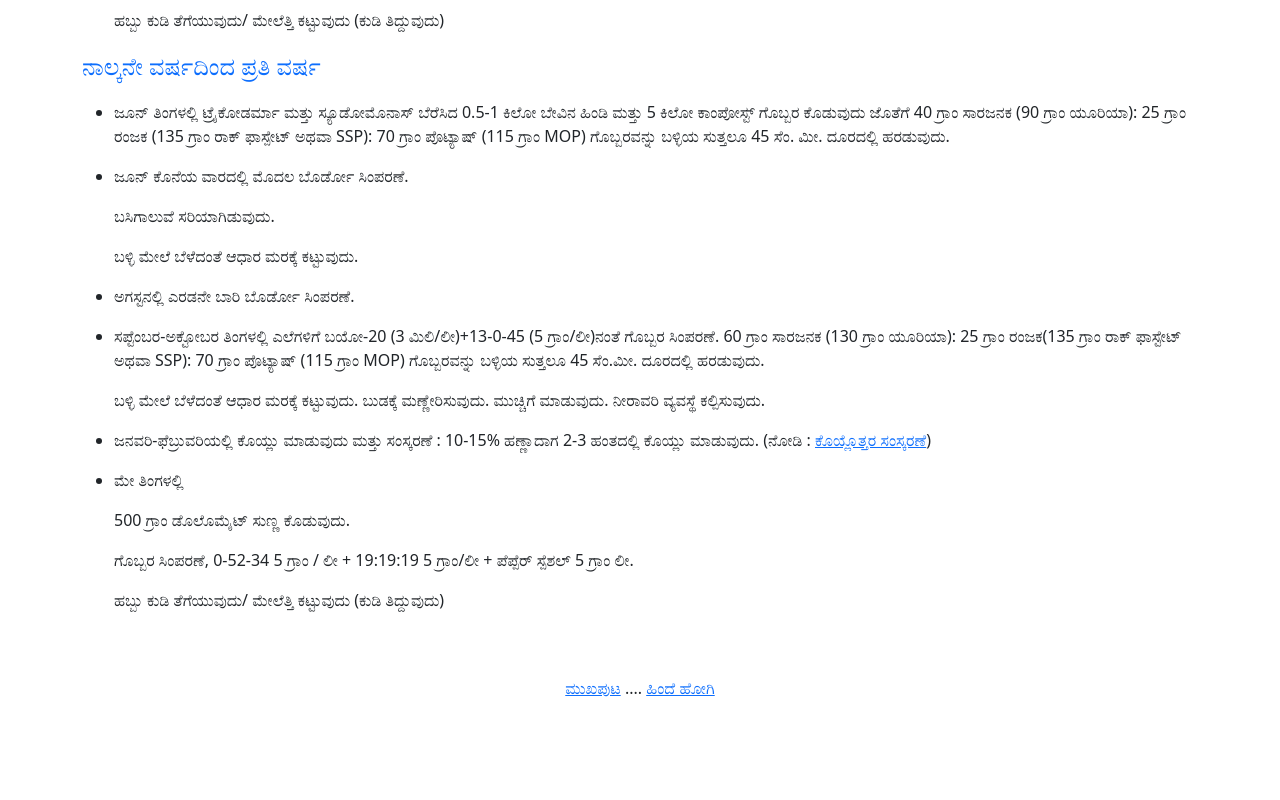
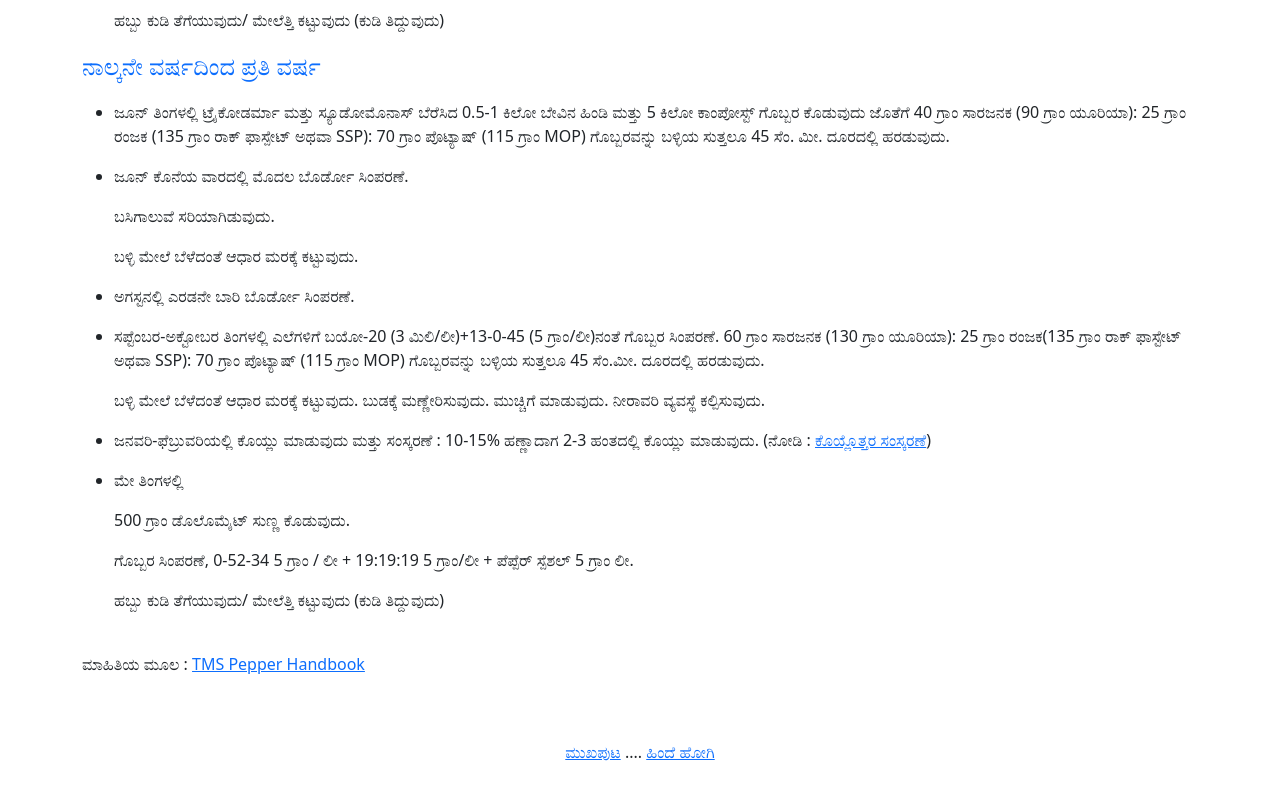
Before and after one commit to thotagara/thotagara.github.io, a plain HTML site: page pkg_of_practice/main_practices.html in a window 1280 px wide. Shown: the part 1930-2730 px from the top of the page. Before the commit the page ends 2694 px from the top, so only its background shows below. Drawn offline with nearby package versions, Linux system fonts and the light colour scheme.

Commit message:
source of information added

```diff
--- a/pkg_of_practice/main_practices.html
+++ b/pkg_of_practice/main_practices.html
@@ -12,7 +12,7 @@
 <body>
 <section name="1st year">
   <div class="container">
-	  <p class="text-primary fs-4"> ಮೊದಲ ವರ್ಷ : </p>
+    <p class="text-primary fs-4"> ಮೊದಲ ವರ್ಷ : </p>
     <p class="text-primary fs-6">ನಾಟಿ ಕ್ರಮ : </p>
     <p>ಮೇ ತಿಂಗಳಲ್ಲಿ, ಅಡಿಕೆ ಮರದಿಂದ 30 ಸೆಂ. ಮೀ. ದೂರದಲ್ಲಿ 45 ಸೆಂ.ಮೀ. ಘನಾಕಾರದ ಗುಂಡಿ ತೆಗೆದು ಮೇಲ್ಮಣ್ಣು, 5 ಕೆ.ಜಿ. ಕೊಟ್ಟಿಗೆ ಗೊಬ್ಬರ 150 ಗ್ರಾಂ ರಾಕ್ ಫಾಸ್ಪೇಟ್, 500 ಗ್ರಾಂ ಬೇವಿನ ಹಿಂಡಿ ಮತ್ತು 50 ಗ್ರಾಂ ಟ್ರೈಕೋ ಡರ್ಮ್‌ವನ್ನು ಹಾಕಿ ಮುಚ್ಚಬೇಕು.</p>
     <p>ಮಳೆ ಗಾಲ ಪ್ರಾರಂಭವಾದೊಡನೆ (ಜೂನ್ ಮೊದಲನೇ ವಾರ) ಬೇರು ಕೊಟ್ಟಿರುವ ಕುಡಿಯನ್ನು ನಾಟಿ ಮಾಡಬೇಕು. </p>
@@ -32,12 +32,10 @@
     <br/>
     <p> ನೀರಾವರಿ ವ್ಯವಸ್ಥೆ ಕಲ್ಪಿಸುವುದು. </p>
     <p> ಮೇ ತಿಂಗಳಲ್ಲಿ 250 ಗ್ರಾಂ ಡೊಲೊಮೈಟ್ ಸುಣ್ಣ ಕೊಡುವುದು. </p>
-	          <div class="bg-info text-center fs-5">
-          <p> -: <strong>ಗಮನಿಸಿ</strong> :-</p>
-          <p>ತೋಟದಲ್ಲಿ ಅಂತರ್ಗತ ಬಸಿಗಾಲುವೆ (ಡೈನೇಜ್) ವ್ಯವಸ್ಥೆ ಇದ್ದಲ್ಲಿ ಕನಿಷ್ಠ ಒಂದು ಅಡಿಯ ತೆರೆದ ಬಸಿಗಾಲುವೆ ಅವಶ್ಯ. </p>
-        </div>
-
-
+    <div class="bg-info text-center fs-5">
+      <p> -: <strong>ಗಮನಿಸಿ</strong> :-</p>
+      <p>ತೋಟದಲ್ಲಿ ಅಂತರ್ಗತ ಬಸಿಗಾಲುವೆ (ಡೈನೇಜ್) ವ್ಯವಸ್ಥೆ ಇದ್ದಲ್ಲಿ ಕನಿಷ್ಠ ಒಂದು ಅಡಿಯ ತೆರೆದ ಬಸಿಗಾಲುವೆ ಅವಶ್ಯ. </p>
+    </div>
   </div>
 </section>
 <section name="2nd year">
@@ -129,14 +127,16 @@
         <p> 500 ಗ್ರಾಂ ಡೊಲೊಮೈಟ್ ಸುಣ್ಣ ಕೊಡುವುದು. </p>
         <p>ಗೊಬ್ಬರ ಸಿಂಪರಣೆ, 0-52-34 5 ಗ್ರಾಂ / ಲೀ   + 19:19:19  5 ಗ್ರಾಂ/ಲೀ  + ಪೆಪ್ಪೆರ್ ಸ್ಪೆಶಲ್ 5 ಗ್ರಾಂ ಲೀ. </p>
         <p> ಹಬ್ಬು ಕುಡಿ ತೆಗೆಯುವುದು/ ಮೇಲೆತ್ತಿ ಕಟ್ಟುವುದು (ಕುಡಿ ತಿದ್ದುವುದು) </p>
-
       </li>
     </ul>
+    <br>
+    <p>ಮಾಹಿತಿಯ ಮೂಲ : <a href="tms-pepper-handbook.pdf">TMS Pepper Handbook</a> </p>
   </div>
 </section>
-
-		<br> <br> <p style="text-align: center"> <a href="https://thotagara.github.io/">ಮುಖಪುಟ</a> .... <a href="javascript:history.go(-1)"> ಹಿಂದೆ ಹೋಗಿ </a></p> <br> <br>
-
-
+<br>
+<br>
+<p style="text-align: center"> <a href="https://thotagara.github.io/">ಮುಖಪುಟ</a> .... <a href="javascript:history.go(-1)"> ಹಿಂದೆ ಹೋಗಿ </a></p>
+<br>
+<br>
 </body>
 </html>
```
Also changed, not shown: 1 other file.
